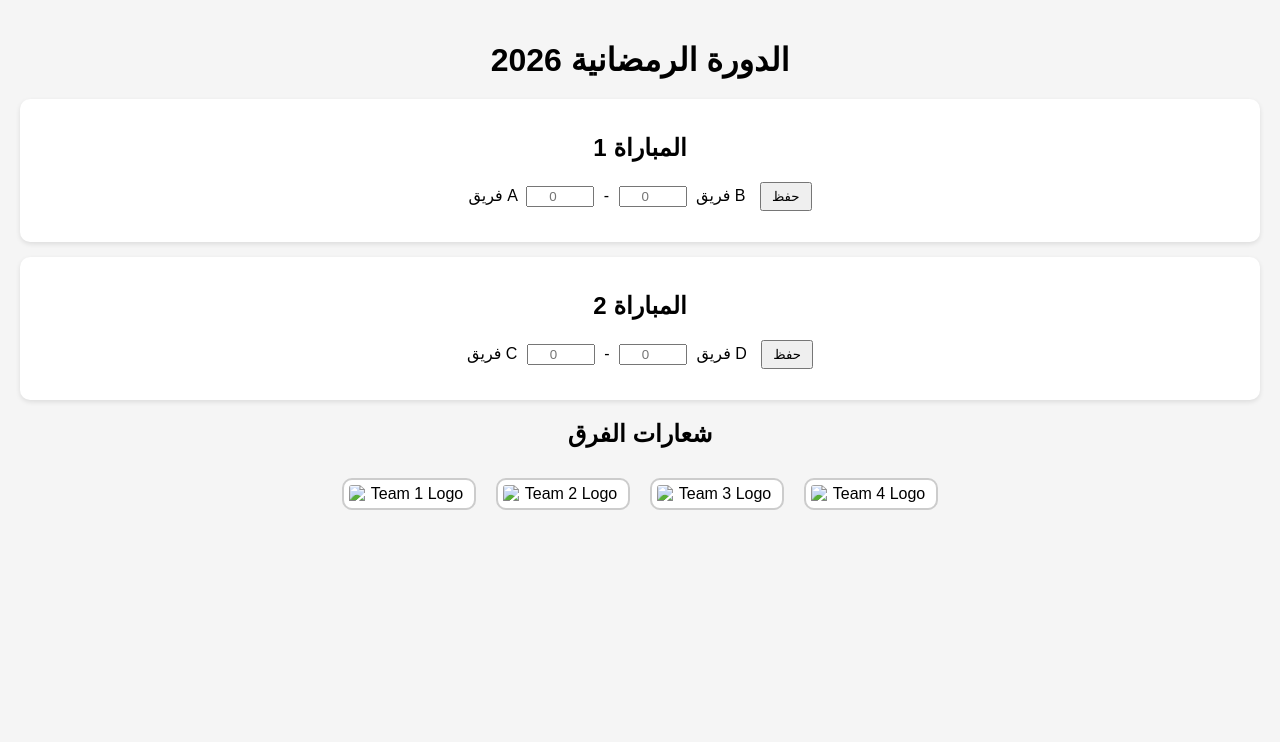
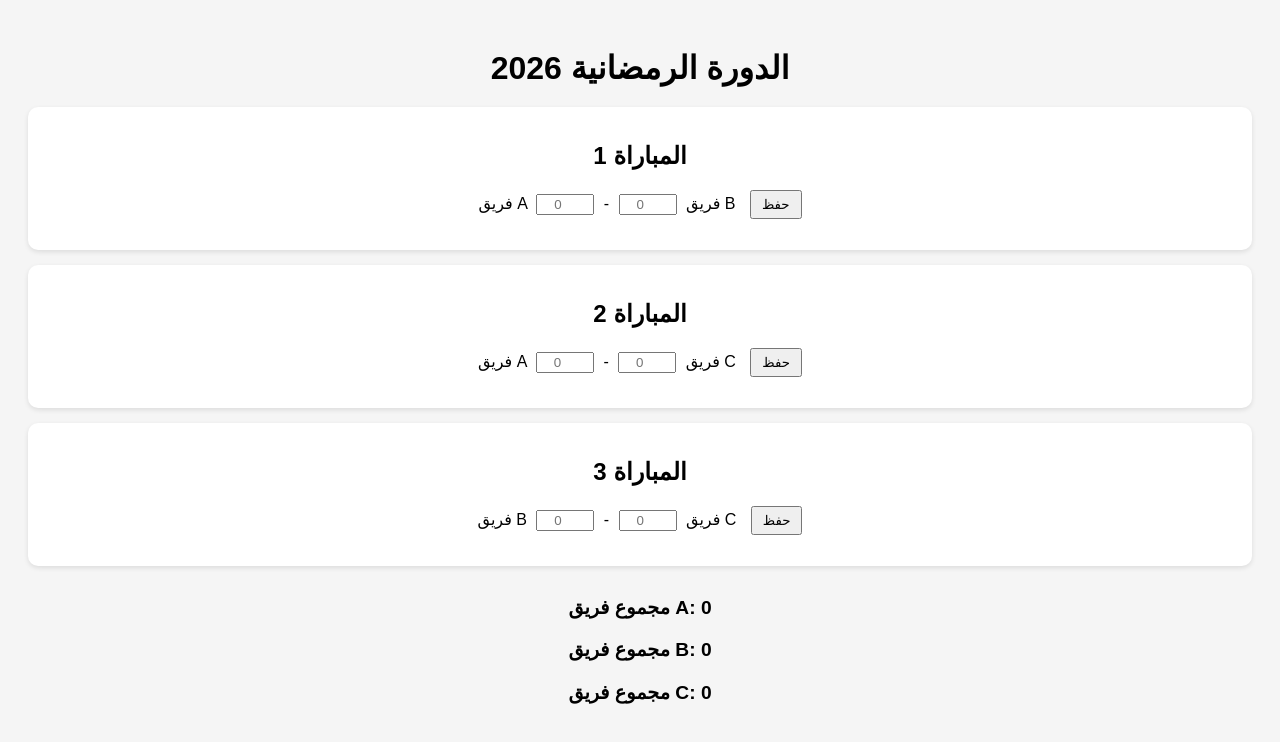
Before and after one commit to Eslamcoo66/ramdan_tourament, a plain HTML site: page index.html in a window 1280 px wide. Drawn offline with Linux system fonts and the light colour scheme.

Commit message:
Add files via upload

```diff
--- a/index.html
+++ b/index.html
@@ -3,101 +3,92 @@
 <head>
 <meta charset="UTF-8">
 <meta name="viewport" content="width=device-width, initial-scale=1.0">
-  <title>الدورة الرمضانية مع حفظ النتائج</title>
+<title>الدورة الرمضانية 2026 - المجاميع</title>
 <style>
-    body {
-      font-family: Arial, sans-serif;
-      background-color: #f5f5f5;
-      margin: 0;
-      padding: 20px;
-      text-align: center;
-    }
-    h1, h2 {
-      margin-bottom: 20px;
-    }
-    .match {
-      background-color: white;
-      border-radius: 10px;
-      padding: 15px;
-      margin-bottom: 15px;
-      box-shadow: 0 2px 5px rgba(0,0,0,0.1);
-    }
-    .logos {
-      display: flex;
-      flex-wrap: wrap;
-      justify-content: center;
-      gap: 20px;
-      margin-top: 30px;
-    }
-    .logos img {
-      width: 120px;
-      height: auto;
-      border: 2px solid #ccc;
-      border-radius: 10px;
-      background-color: white;
-      padding: 5px;
-    }
-    input[type=number] {
-      width: 60px;
-      text-align: center;
-      margin: 0 5px;
-    }
-    button {
-      padding: 5px 10px;
-      margin-left: 10px;
-    }
+body { font-family: Arial, sans-serif; text-align: center; background: #f5f5f5; padding: 20px; }
+h1,h2 { margin-bottom: 20px; }
+.match { background: white; border-radius: 10px; padding: 15px; margin-bottom: 15px; box-shadow: 0 2px 5px rgba(0,0,0,0.1);}
+input[type=number]{ width: 50px; text-align: center; margin: 0 5px;}
+button{ padding: 5px 10px; margin-left: 10px;}
+.total { margin-top: 30px; font-weight: bold; font-size: 1.2em; }
 </style>
 </head>
 <body>
+
 <h1>الدورة الرمضانية 2026</h1>
 
-  <!-- مثال لمباريات -->
 <div class="match">
 <h2>المباراة 1</h2>
 <p>
-      فريق A <input type="number" id="scoreA1" placeholder="0"> -
-      <input type="number" id="scoreB1" placeholder="0"> فريق B
-      <button onclick="saveScore('scoreA1','scoreB1')">حفظ</button>
+فريق A <input type="number" id="scoreA1" placeholder="0" oninput="updateTotals()"> -
+<input type="number" id="scoreB1" placeholder="0" oninput="updateTotals()"> فريق B
+<button onclick="saveScores()">حفظ</button>
 </p>
 </div>
 
 <div class="match">
 <h2>المباراة 2</h2>
 <p>
-      فريق C <input type="number" id="scoreC2" placeholder="0"> -
-      <input type="number" id="scoreD2" placeholder="0"> فريق D
-      <button onclick="saveScore('scoreC2','scoreD2')">حفظ</button>
+فريق A <input type="number" id="scoreA2" placeholder="0" oninput="updateTotals()"> -
+<input type="number" id="scoreC2" placeholder="0" oninput="updateTotals()"> فريق C
+<button onclick="saveScores()">حفظ</button>
 </p>
 </div>
 
-  <!-- شعارات الفرق -->
-  <h2>شعارات الفرق</h2>
-  <div class="logos">
-    <img src="images/team1.png" alt="Team 1 Logo">
-    <img src="images/team2.png" alt="Team 2 Logo">
-    <img src="images/team3.png" alt="Team 3 Logo">
-    <img src="images/team4.png" alt="Team 4 Logo">
+<div class="match">
+<h2>المباراة 3</h2>
+<p>
+فريق B <input type="number" id="scoreB3" placeholder="0" oninput="updateTotals()"> -
+<input type="number" id="scoreC3" placeholder="0" oninput="updateTotals()"> فريق C
+<button onclick="saveScores()">حفظ</button>
+</p>
+</div>
+
+<div class="total">
+<p>مجموع فريق A: <span id="totalA">0</span></p>
+<p>مجموع فريق B: <span id="totalB">0</span></p>
+<p>مجموع فريق C: <span id="totalC">0</span></p>
 </div>
 
 <script>
-    // دالة لحفظ النتائج في Local Storage
-    function saveScore(id1, id2) {
-      const score1 = document.getElementById(id1).value || 0;
-      const score2 = document.getElementById(id2).value || 0;
-      localStorage.setItem(id1, score1);
-      localStorage.setItem(id2, score2);
-      alert('تم حفظ النتيجة!');
+// استعادة النتائج من Local Storage
+function loadScores(){
+    const ids = ['scoreA1','scoreB1','scoreA2','scoreC2','scoreB3','scoreC3'];
+    ids.forEach(id => {
+        const val = localStorage.getItem(id);
+        if(val !== null){
+            document.getElementById(id).value = val;
+        }
+    });
+    updateTotals();
 }
 
-    // استعادة النتائج عند تحميل الصفحة
-    window.onload = function() {
-      const inputs = ['scoreA1','scoreB1','scoreC2','scoreD2'];
-      inputs.forEach(id => {
-        if(localStorage.getItem(id)) {
-          document.getElementById(id).value = localStorage.getItem(id);
+// حفظ جميع النتائج في Local Storage
+function saveScores(){
+    const ids = ['scoreA1','scoreB1','scoreA2','scoreC2','scoreB3','scoreC3'];
+    ids.forEach(id => {
+        localStorage.setItem(id, document.getElementById(id).value || 0);
+    });
+    alert('تم حفظ النتائج!');
 }
-      });
+
+// حساب المجاميع
+function updateTotals(){
+    const A = (Number(document.getElementById('scoreA1').value) || 0)
+            + (Number(document.getElementById('scoreA2').value) || 0);
+    const B = (Number(document.getElementById('scoreB1').value) || 0)
+            + (Number(document.getElementById('scoreB3').value) || 0);
+    const C = (Number(document.getElementById('scoreC2').value) || 0)
+            + (Number(document.getElementById('scoreC3').value) || 0);
+
+    document.getElementById('totalA').textContent = A;
+    document.getElementById('totalB').textContent = B;
+    document.getElementById('totalC').textContent = C;
 }
+
+// عند تحميل الصفحة
+window.onload = loadScores;
 </script>
+
 </body>
 </html>
```
Lines whose indentation alone changed are shown as unchanged.
